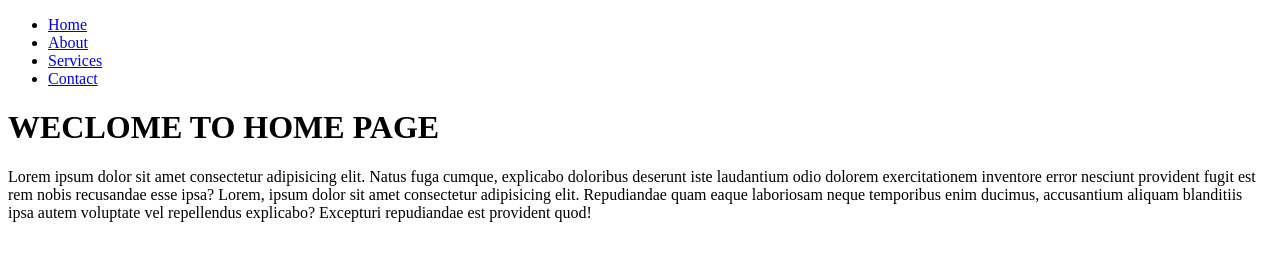
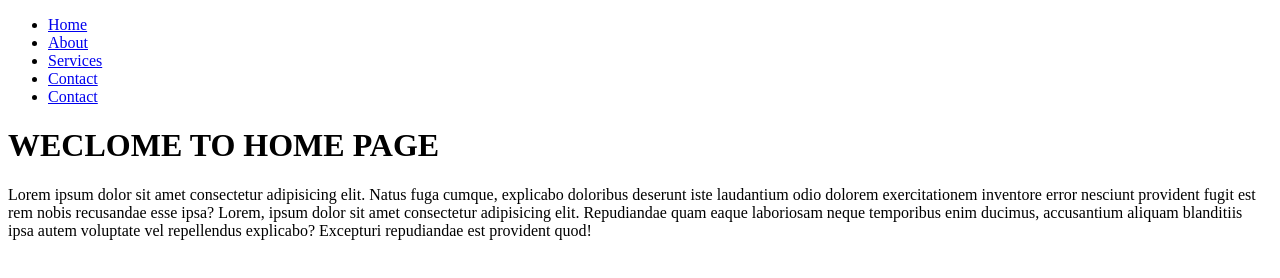
Before and after one commit to mnepalghopa/git-project, a website: page index.html in a window 1280 px wide. Drawn offline with Linux system fonts and the light colour scheme.

Commit message:
Fix contact link to include space in filename

```diff
--- a/index.html
+++ b/index.html
@@ -16,6 +16,7 @@
                 <li><a href="/about.html">About</a></li>
                 <li><a href="/services.html">Services</a></li>
                 <li><a href="/contact.html">Contact</a></li>
+                <li><a href="/contact us.html">Contact</a></li>
 
             </ul>
         </nav>
```
